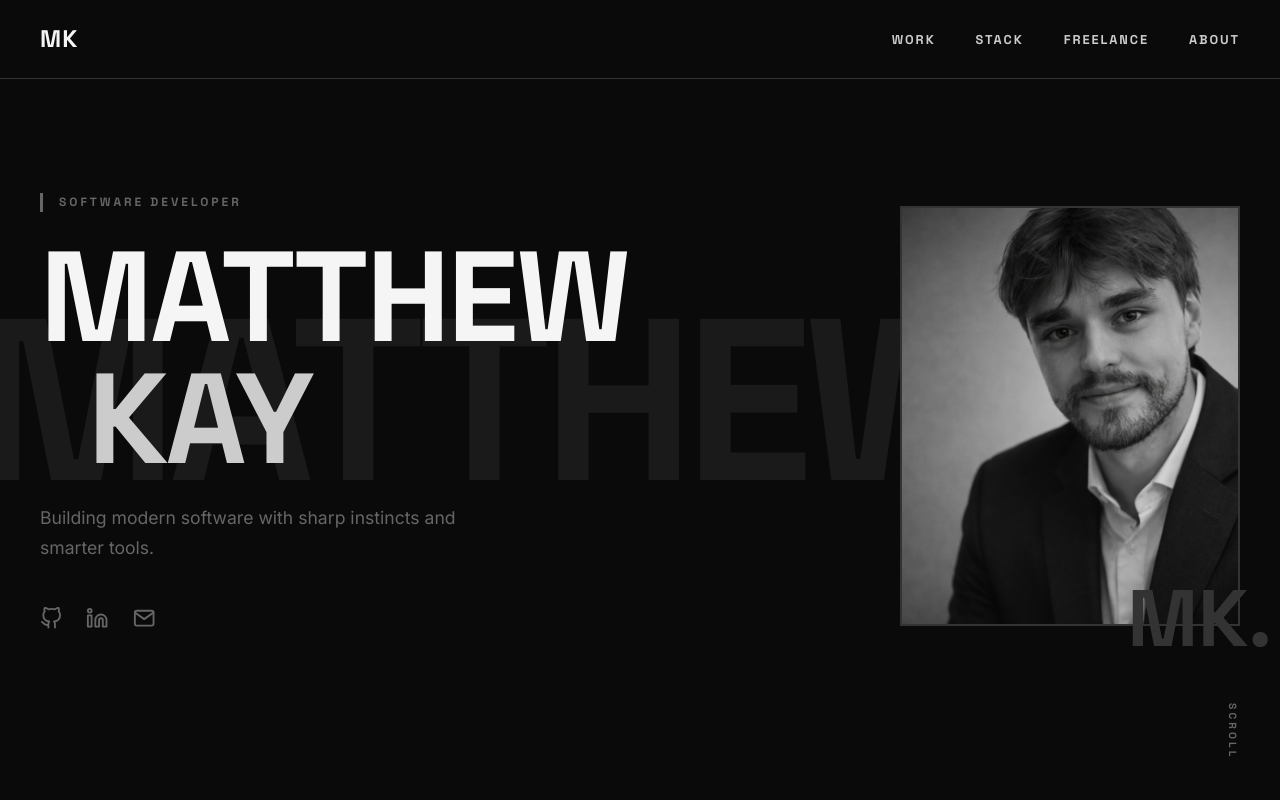
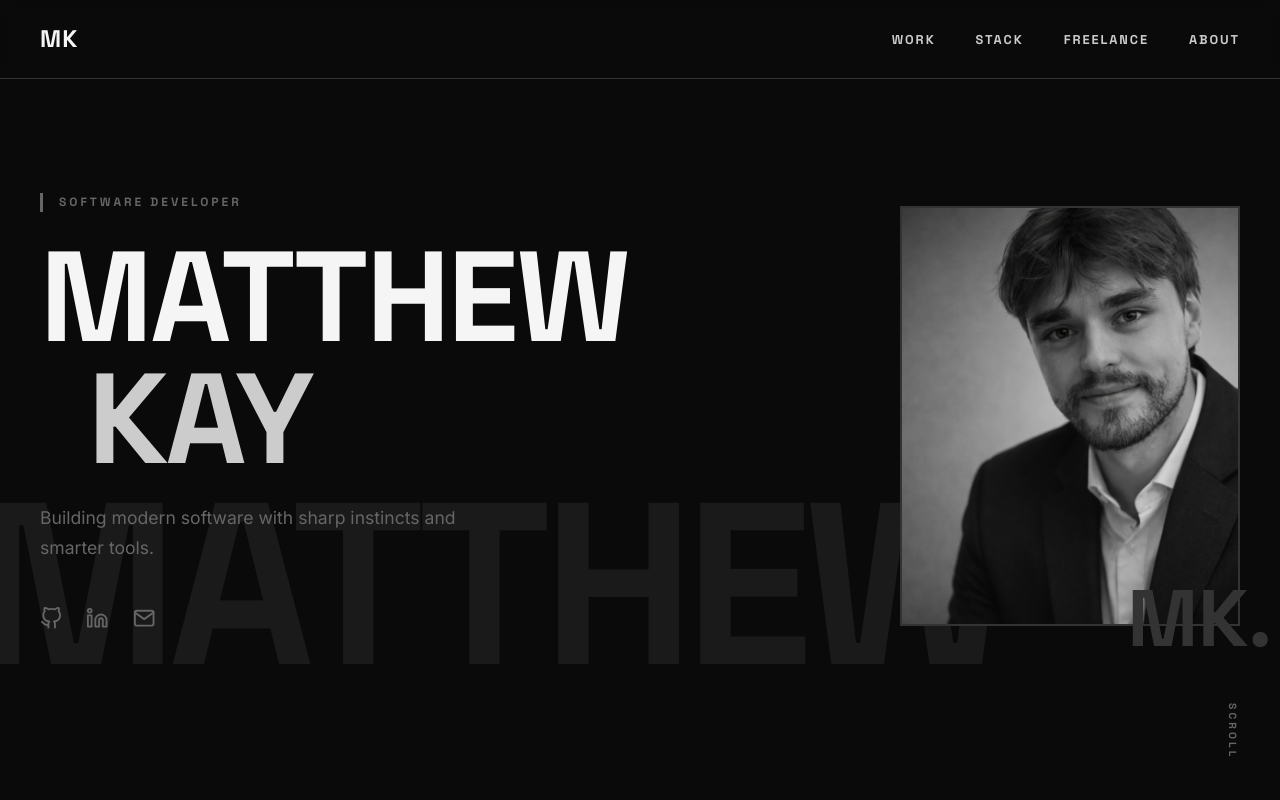
Before and after one commit to MattKay02/MattKay02.github.io, a React (Vite) app: page / in a window 1280 px wide. Shown: the top 800 px of the page. Built offline with nearby package versions, Linux system fonts and the light colour scheme.

Commit message:
added slide out and in animations for hero section

```diff
--- a/src/components/Hero.jsx
+++ b/src/components/Hero.jsx
@@ -1,28 +1,92 @@
+import { useEffect, useState } from 'react'
 import { FiGithub, FiLinkedin, FiMail } from 'react-icons/fi'
 import headshot from '../assets/hero/Professional_headshot.png'
+import useScrollSlide from '../hooks/useScrollSlide'
 import styles from './Hero.module.css'
 
+/*
+ * ADJUSTABLE SCROLL VALUES:
+ * --------------------------
+ * scrollStart (1st arg): px scrolled before elements start sliding (default: 0)
+ * scrollEnd   (2nd arg): px scrolled when elements are fully off-screen (default: 600)
+ *
+ * ADJUSTABLE SLIDE DISTANCES (below):
+ * Each element has a maxDistance in px (at desktop 1400px+).
+ * On smaller screens these scale down automatically.
+ * Positive = right/down, negative = left/up.
+ *
+ * BREAKPOINTS:
+ * - Desktop (1400px+): 100% of slide distance
+ * - Tablet  (~768px):  ~55% of slide distance
+ * - Mobile  (~375px):  ~27% of slide distance
+ */
+const SCROLL_START = 0    // <-- Change: px before slide begins
+const SCROLL_END = 600    // <-- Change: px when fully slid out
+
+function useScreenScale() {
+  const [scale, setScale] = useState(
+    typeof window !== 'undefined' ? Math.min(window.innerWidth / 1400, 1) : 1
+  )
+
+  useEffect(() => {
+    const onResize = () => setScale(Math.min(window.innerWidth / 1400, 1))
+    window.addEventListener('resize', onResize, { passive: true })
+    return () => window.removeEventListener('resize', onResize)
+  }, [])
+
+  return scale
+}
+
 function Hero() {
+  const progress = useScrollSlide(SCROLL_START, SCROLL_END)
+  const scale = useScreenScale()
+
+  // slideX: negative = left, positive = right
+  // slideY: negative = up, positive = down
+  // Distances auto-scale with screen width
+  const slideX = (maxDistance) => ({
+    transform: `translateX(${progress * maxDistance * scale}px)`,
+  })
+  const slideY = (maxDistance) => ({
+    transform: `translateY(${progress * maxDistance * scale}px)`,
+  })
+
   return (
     <div className={styles.hero}>
-      {/* Background oversized text */}
-      <div className={styles.bgText} aria-hidden="true">
+      {/* Background text — slides left */}
+      <div
+        className={styles.bgText}
+        style={slideX(-800)}   /* <-- Slide distance: 800px left */
+        aria-hidden="true"
+      >
         MATTHEW
       </div>
 
       <div className={styles.content}>
         <div className={styles.left}>
-          <p className={styles.tag}>SOFTWARE DEVELOPER</p>
-          <h1 className={styles.name}>
+          {/* Tag — slides left */}
+          <p className={styles.tag} style={slideX(-600)}>
+            {/* <-- Slide distance: 600px left */}
+            SOFTWARE DEVELOPER
+          </p>
+
+          {/* Name — slides left */}
+          <h1 className={styles.name} style={slideX(-1000)}>
+            {/* <-- Slide distance: 1000px left */}
             MATTHEW
             <br />
             <span className={styles.nameOffset}>KAY</span>
           </h1>
-          <p className={styles.subtitle}>
+
+          {/* Subtitle — slides left */}
+          <p className={styles.subtitle} style={slideX(-500)}>
+            {/* <-- Slide distance: 500px left */}
             Building modern software with sharp instincts and smarter tools.
           </p>
 
-          <div className={styles.socials}>
+          {/* Socials — slides down */}
+          <div className={styles.socials} style={slideY(200)}>
+            {/* <-- Slide distance: 200px down */}
             <a
               href="https://github.com/MattKay02"
               target="_blank"
@@ -45,7 +109,9 @@
           </div>
         </div>
 
-        <div className={styles.right}>
+        {/* Headshot — slides right */}
+        <div className={styles.right} style={slideX(900)}>
+          {/* <-- Slide distance: 900px right */}
           <div className={styles.headshotWrap}>
             <div className={styles.headshot}>
               <img src={headshot} alt="Matthew Kay" className={styles.headshotImg} />
@@ -57,9 +123,11 @@
         </div>
       </div>
 
+      {/* Scroll cue — slides down */}
       <a
         href="#work"
         className={styles.scrollCue}
+        style={slideY(150)}   /* <-- Slide distance: 150px down */
         onClick={(e) => {
           e.preventDefault()
           document.querySelector('#work')?.scrollIntoView({ behavior: 'smooth' })
--- a/src/components/Hero.module.css
+++ b/src/components/Hero.module.css
@@ -145,6 +145,7 @@
   color: var(--white);
 }
 
+
 /* Responsive */
 @media (max-width: 1024px) {
   .content {
--- /dev/null
+++ b/src/hooks/useScrollSlide.js
@@ -0,0 +1,56 @@
+import { useEffect, useRef, useState } from 'react'
+
+/**
+ * Returns a smoothed scroll progress value from 0 to 1.
+ *
+ * 0 = top of page (elements fully in place)
+ * 1 = fully slid out
+ *
+ * Adjustable values:
+ * - scrollStart: pixels scrolled before slide begins (default 0)
+ * - scrollEnd:   pixels scrolled when slide is fully complete (default 600)
+ * - smoothing:   0-1, lower = smoother/slower追い (default 0.08)
+ */
+export default function useScrollSlide(scrollStart = 0, scrollEnd = 600, smoothing = 0.08) {
+  const [progress, setProgress] = useState(0)
+  const targetRef = useRef(0)
+  const currentRef = useRef(0)
+  const rafRef = useRef(null)
+
+  useEffect(() => {
+    const onScroll = () => {
+      const y = window.scrollY
+      if (y <= scrollStart) {
+        targetRef.current = 0
+      } else if (y >= scrollEnd) {
+        targetRef.current = 1
+      } else {
+        targetRef.current = (y - scrollStart) / (scrollEnd - scrollStart)
+      }
+    }
+
+    const animate = () => {
+      const diff = targetRef.current - currentRef.current
+      // Lerp toward target — smoothing controls how fast it catches up
+      currentRef.current += diff * smoothing
+
+      // Snap when close enough to avoid endless micro-updates
+      if (Math.abs(diff) < 0.001) {
+        currentRef.current = targetRef.current
+      }
+
+      setProgress(currentRef.current)
+      rafRef.current = requestAnimationFrame(animate)
+    }
+
+    window.addEventListener('scroll', onScroll, { passive: true })
+    rafRef.current = requestAnimationFrame(animate)
+
+    return () => {
+      window.removeEventListener('scroll', onScroll)
+      cancelAnimationFrame(rafRef.current)
+    }
+  }, [scrollStart, scrollEnd, smoothing])
+
+  return progress
+}
```
Also changed, not shown: .claude/settings.local.json.
